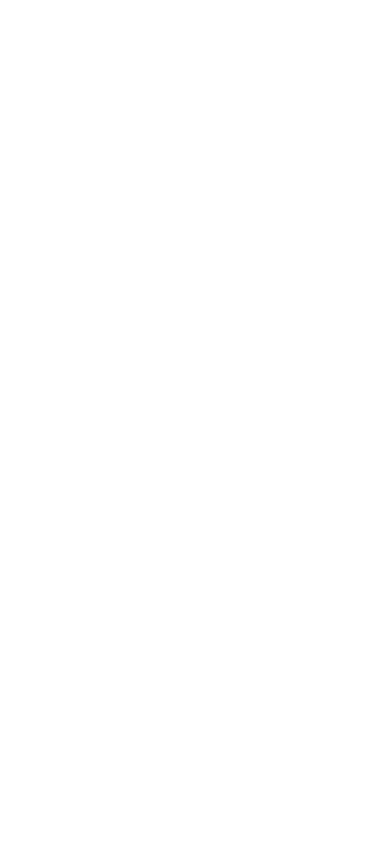
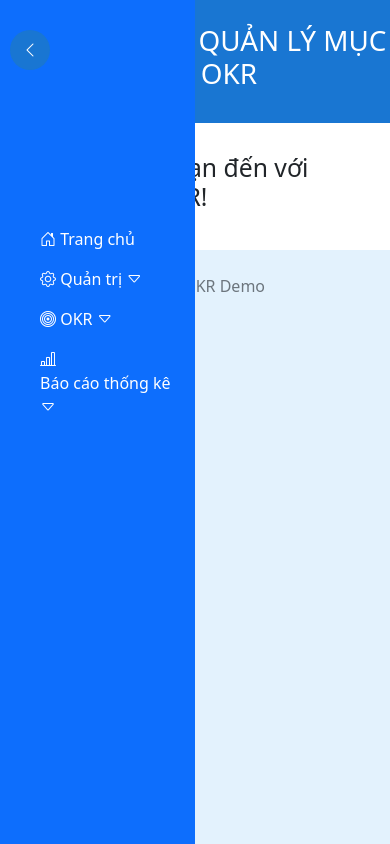
Before and after one commit to phamQuocHuyIT/Demo_OKR_20250527, a plain HTML site: page Component/Home/Index.html in a window 390 px wide. Drawn offline with nearby package versions, Linux system fonts and the light colour scheme.

Commit message:
Add "theme header and footer"

```diff
--- a/Component/Home/Index.html
+++ b/Component/Home/Index.html
@@ -1,18 +1,157 @@
 <!DOCTYPE html>
-<html lang="en">
+<html lang="vi">
   <head>
     <meta charset="UTF-8" />
     <meta name="viewport" content="width=device-width, initial-scale=1.0" />
-    <title>Document</title>
-    <!-- Latest compiled and minified CSS -->
+    <title>OKR Demo</title>
     <link
       href="https://cdn.jsdelivr.net/npm/bootstrap@5.3.3/dist/css/bootstrap.min.css"
       rel="stylesheet"
     />
 
-    <!-- Latest compiled JavaScript -->
+    <!-- Thêm link Bootstrap Icons -->
+    <link
+      href="https://cdn.jsdelivr.net/npm/bootstrap-icons@1.11.3/font/bootstrap-icons.min.css"
+      rel="stylesheet"
+    />
+    <link href=".\index.css" rel="stylesheet" />
+  </head>
+  <body>
+    <div class="container-fluid p-0">
+      <header class="text-center text-white" style="margin-left: 0">
+        <h1>
+          <i class="bi bi-bullseye"></i>
+          ỨNG DỤNG QUẢN LÝ MỤC TIÊU OKR
+        </h1>
+      </header>
+      <nav
+        id="sidebar"
+        class="sidebar bg-primary rounded-0 d-flex flex-column align-items-start ps-4"
+      >
+        <button
+          class="sidebar-toggle"
+          id="toggleSidebar"
+          title="Thu gọn/Hiện menu"
+        >
+          <i class="bi bi-chevron-left"></i>
+        </button>
+        <ul class="nav flex-column w-100 mt-4">
+          <li class="nav-item">
+            <a class="nav-link active text-white" href="#">
+              <i class="bi bi-house-door"></i>
+              <span>Trang chủ</span>
+            </a>
+          </li>
+          <!-- Quản trị dropdown -->
+          <li class="nav-item">
+            <a
+              class="nav-link text-white"
+              data-bs-toggle="collapse"
+              href="#dropdownQuanTri"
+              role="button"
+              aria-expanded="false"
+              aria-controls="dropdownQuanTri"
+            >
+              <i class="bi bi-gear"></i>
+              <span>Quản trị</span>
+              <i class="bi bi-caret-down ms-auto"></i>
+            </a>
+            <div class="collapse ps-4" id="dropdownQuanTri">
+              <ul class="nav flex-column">
+                <li class="nav-item">
+                  <a class="nav-link text-white" href="#">
+                    <i class="bi bi-diagram-3"></i>
+                    <span>Phòng ban</span>
+                  </a>
+                </li>
+                <li class="nav-item">
+                  <a class="nav-link text-white" href="#">
+                    <i class="bi bi-person-badge"></i>
+                    <span>Chức vụ</span>
+                  </a>
+                </li>
+                <li class="nav-item">
+                  <a class="nav-link text-white" href="#">
+                    <i class="bi bi-people"></i>
+                    <span>Người dùng</span>
+                  </a>
+                </li>
+              </ul>
+            </div>
+          </li>
+          <!-- OKR dropdown -->
+          <li class="nav-item">
+            <a
+              class="nav-link text-white"
+              data-bs-toggle="collapse"
+              href="#dropdownOKR"
+              role="button"
+              aria-expanded="false"
+              aria-controls="dropdownOKR"
+            >
+              <i class="bi bi-bullseye"></i>
+              <span>OKR</span>
+              <i class="bi bi-caret-down ms-auto"></i>
+            </a>
+            <div class="collapse ps-4" id="dropdownOKR">
+              <ul class="nav flex-column">
+                <li class="nav-item">
+                  <a class="nav-link text-white" href="#">
+                    <i class="bi bi-list-check"></i>
+                    <span>Object Key Result</span>
+                  </a>
+                </li>
+              </ul>
+            </div>
+          </li>
+          <!-- Báo cáo thống kê dropdown -->
+          <li class="nav-item">
+            <a
+              class="nav-link text-white"
+              data-bs-toggle="collapse"
+              href="#dropdownBaoCao"
+              role="button"
+              aria-expanded="false"
+              aria-controls="dropdownBaoCao"
+            >
+              <i class="bi bi-bar-chart-line"></i>
+              <span>Báo cáo thống kê</span>
+              <i class="bi bi-caret-down ms-auto"></i>
+            </a>
+            <div class="collapse ps-4" id="dropdownBaoCao">
+              <ul class="nav flex-column">
+                <li class="nav-item">
+                  <a class="nav-link text-white col-sm-4" href="#">
+                    <i class="bi bi-calendar3"></i>
+                    <span>BÁO CÁO KẾT QUẢ THEO NĂM</span>
+                  </a>
+                </li>
+                <li class="nav-item">
+                  <a class="nav-link text-white" href="#">
+                    <i class="bi bi-calendar2-month"></i>
+                    <span>BÁO CÁO KẾT QUẢ THEO THÁNG</span>
+                  </a>
+                </li>
+                <li class="nav-item">
+                  <a class="nav-link text-white" href="#">
+                    <span>BÁO CÁO KẾT QUẢ %</span>
+                  </a>
+                </li>
+              </ul>
+            </div>
+          </li>
+        </ul>
+      </nav>
+      <main class="main-content bg-white">
+        <!-- Nội dung chính ở đây -->
+        <h2>Chào mừng bạn đến với ứng dụng OKR!</h2>
+      </main>
+      <footer class="text-center mt-4 text-secondary" style="margin-left: 0">
+        &copy; 2025 OKR Demo
+      </footer>
+    </div>
     <script src="https://cdn.jsdelivr.net/npm/bootstrap@5.3.3/dist/js/bootstrap.bundle.min.js"></script>
     <script src="https://ajax.googleapis.com/ajax/libs/jquery/3.7.1/jquery.min.js"></script>
-  </head>
-  <body></body>
+    <script src=".\index.js"></script>
+  </body>
 </html>
--- a/Component/Home/index.css
+++ b/Component/Home/index.css
@@ -0,0 +1,77 @@
+body {
+  background-color: #e3f2fd;
+}
+header {
+  background-color: #1976d2 !important;
+  padding: 24px 0;
+}
+.sidebar {
+  background-color: #1565c0;
+  min-height: 100vh;
+  transition: width 0.3s;
+  width: 310px;
+  overflow-x: hidden;
+  position: fixed;
+  top: 0;
+  left: 0;
+  z-index: 1040;
+  padding-top: 80px;
+}
+.sidebar.collapsed {
+  width: 70px;
+}
+.sidebar .nav-link span {
+  transition: opacity 0.3s;
+  opacity: 1;
+  white-space: nowrap;
+}
+.sidebar.collapsed .nav-link span {
+  opacity: 0;
+}
+.sidebar-toggle {
+  background: #1976d2;
+  border: none;
+  color: #fff;
+  width: 40px;
+  height: 40px;
+  border-radius: 50%;
+  margin: 10px 0 10px 10px;
+  position: absolute;
+  top: 20px;
+  left: 00px;
+  transition: background 0.2s;
+  z-index: 1050;
+}
+.sidebar-toggle:hover {
+  background: #0d47a1;
+}
+.main-content {
+  padding: 30px;
+  margin-left: 250px;
+  transition: margin-left 0.3s;
+}
+.sidebar.collapsed ~ .main-content {
+  margin-left: 60px;
+}
+@media (max-width: 991.98px) {
+  .sidebar {
+    padding-top: 70px;
+  }
+}
+@media (max-width: 767.98px) {
+  .sidebar {
+    width: 50%;
+    min-width: 50%;
+    padding-top: 50%;
+    overflow: hidden;
+  }
+  .sidebar.collapsed {
+    width: 0;
+    min-width: 0;
+    padding-top: 70px;
+  }
+  .main-content,
+  .sidebar.collapsed ~ .main-content {
+    margin-left: 0;
+  }
+}
--- a/Component/Home/index.js
+++ b/Component/Home/index.js
@@ -0,0 +1,13 @@
+const sidebar = document.getElementById("sidebar");
+const toggleBtn = document.getElementById("toggleSidebar");
+toggleBtn.onclick = function () {
+  sidebar.classList.toggle("collapsed");
+  const icon = toggleBtn.querySelector("i");
+  if (sidebar.classList.contains("collapsed")) {
+    icon.classList.remove("bi-chevron-left");
+    icon.classList.add("bi-chevron-right");
+  } else {
+    icon.classList.remove("bi-chevron-right");
+    icon.classList.add("bi-chevron-left");
+  }
+};
```
Also changed, not shown: Init/InitData.js (+41 -0 lines).
